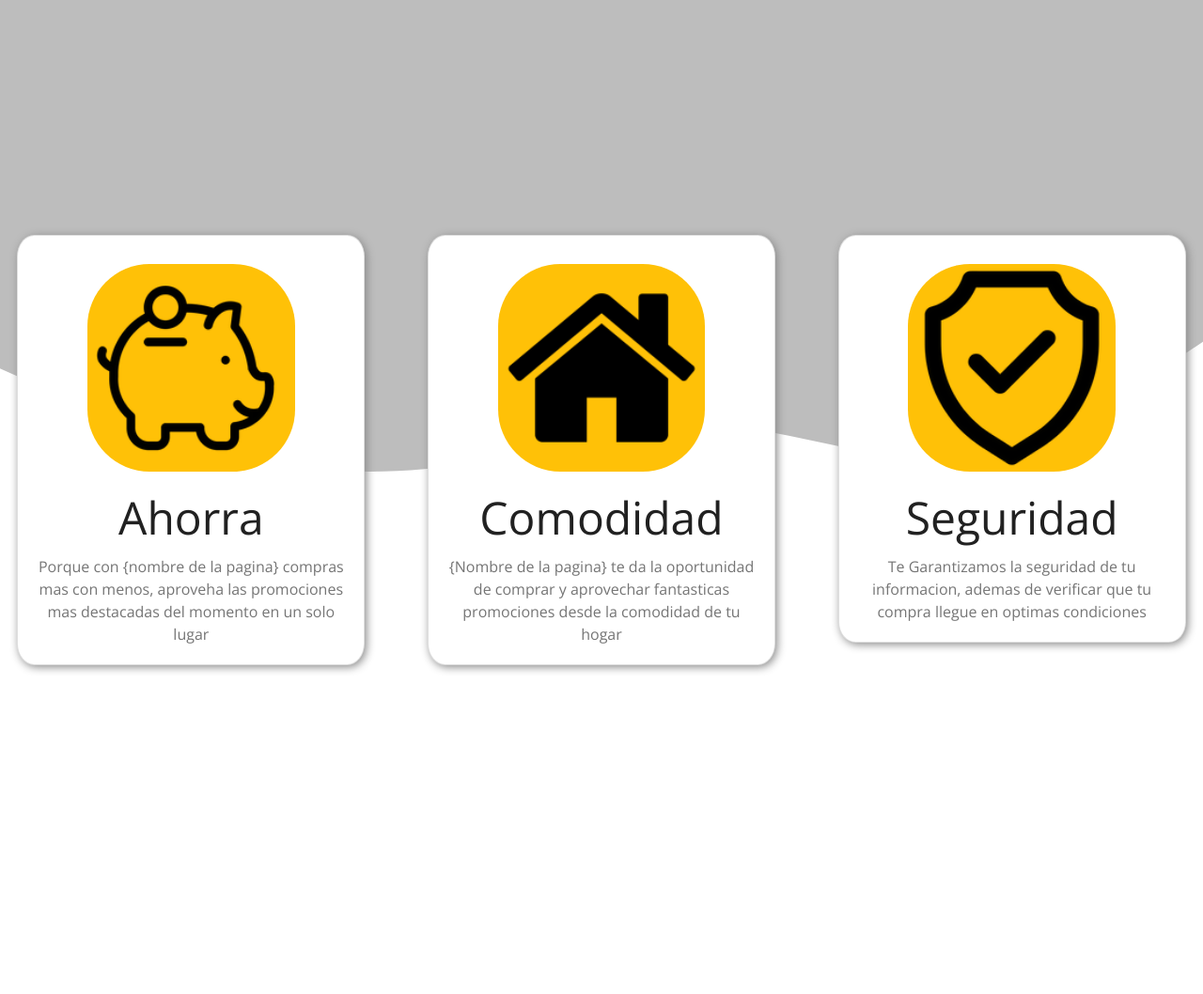
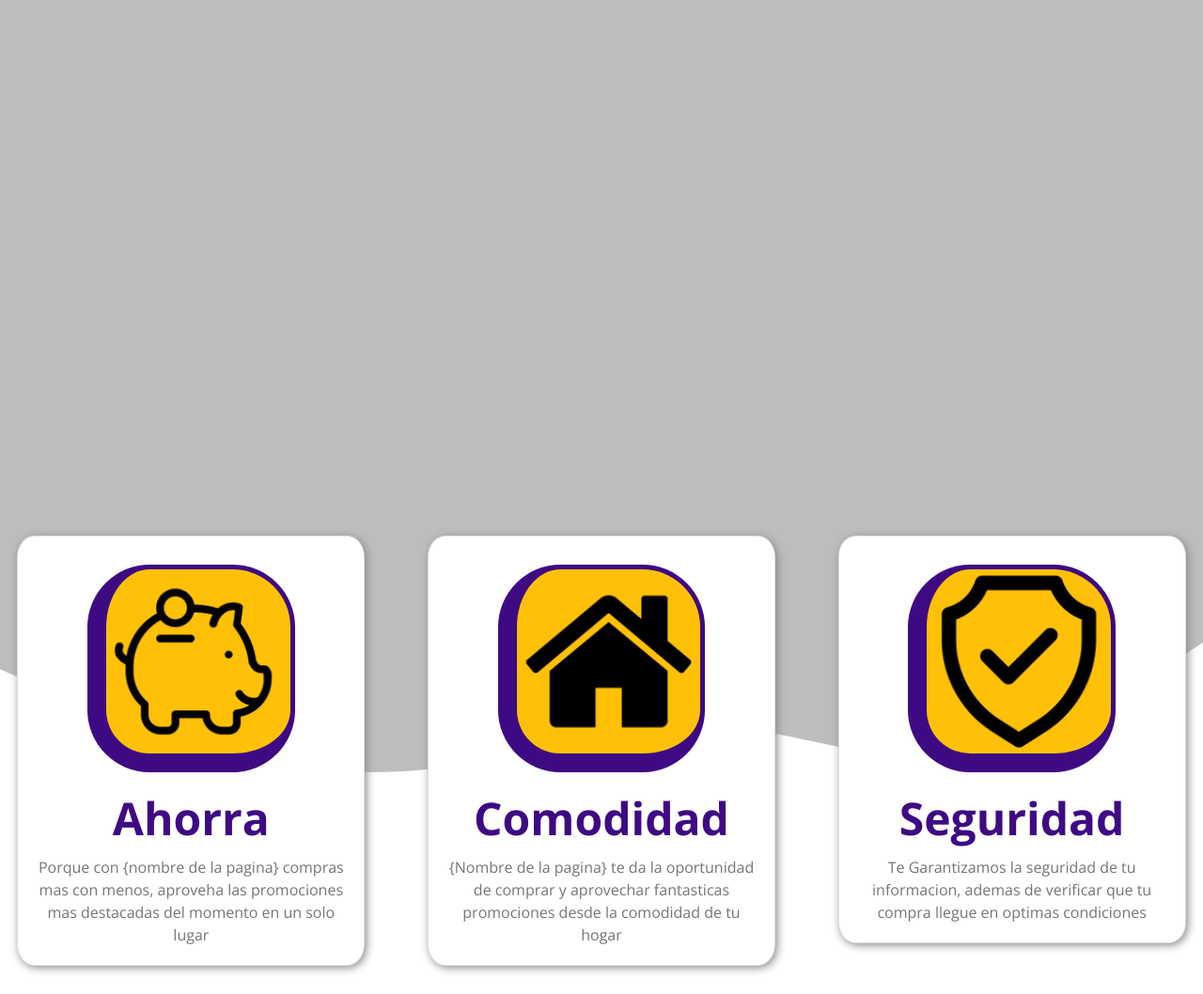
Before and after one commit to Lersgeeb/ProyectoPOO, a PHP site: page / in a window 1280 px wide. Shown: the whole page at 94% size. Before the commit the page ends 716 px from the top, so only its background shows below. Run offline with PHP 8.4, Linux system fonts and the light colour scheme.

Commit message:
add purple

```diff
--- a/Waves/index.html
+++ b/Waves/index.html
@@ -8,41 +8,50 @@
     <link rel="stylesheet" href="style.css">
 </head>
 <body>
+
+    <div class="firstView">
+    </div>
     <div class="topcurved"></div>
     <div class="boxes">
       <div class="cardlt row">
 
         <div class="col-12 col-sm-6 col-md-4">
-          <div class="card" >
+          <div class="card">
             <img src="./img/saving2.png" class="card-img-top" alt="...">
+
             <div class="card-body">
               <h2 class="card-title">Ahorra</h2>
               <p class="card-text">Porque con {nombre de la pagina} compras mas con menos, aproveha las promociones mas destacadas del momento en un solo lugar</p>
+            </div>
 
-            </div>
           </div>
         </div>
 
         <div class="col-12 col-sm-6 col-md-4">
           <div class="card" >
             <img src="./img/Home.png" class="card-img-top" alt="...">
+
             <div class="card-body">
               <h2 class="card-title">Comodidad</h2>
               <p class="card-text">{Nombre de la pagina} te da la oportunidad de comprar y aprovechar fantasticas promociones desde la comodidad de tu hogar</p>
+            </div>
 
-            </div>
           </div>
         </div>
+
         <div class="col-12 col-sm-6 col-md-4">
           <div class="card" >
+
             <img src="./img/security.png" class="card-img-top" alt="...">
+
             <div class="card-body">
               <h1 class="card-title">Seguridad</h1>
               <p class="card-text">Te Garantizamos la seguridad de tu informacion, ademas de verificar que tu compra llegue en optimas condiciones </p>
+            </div>
 
-            </div>
           </div>
         </div>
+
       </div>
     </div>
     <svg class="relative" xmlns="http://www.w3.org/2000/svg" viewBox="0 0 1440 320"><path fill="#BDBDBD" fill-opacity="1" d="M0,160L48,181.3C96,203,192,245,288,266.7C384,288,480,288,576,272C672,256,768,224,864,229.3C960,235,1056,277,1152,266.7C1248,256,1344,192,1392,160L1440,128L1440,0L1392,0C1344,0,1248,0,1152,0C1056,0,960,0,864,0C768,0,672,0,576,0C480,0,384,0,288,0C192,0,96,0,48,0L0,0Z"></path></svg>
--- a/Waves/style.css
+++ b/Waves/style.css
@@ -6,6 +6,8 @@ body{
 
     /*global variable*/
     --principal: #FFC107;
+    --complement: #3E0A84;
+    --complementDark: #300667;
     --secondary: #757575;
     --lightsecondary: #BDBDBD;
     --myBlack: #373435;
@@ -14,9 +16,10 @@ body{
 
 }
 
-section{
+.firstView{
+    background-color: var(--lightsecondary);
+    height: 40vh;
     width: 100%;
-    min-height: 1000px;
 }
 
 .topcurved{
@@ -34,16 +37,7 @@ section{
     z-index: 1;
 }
 
-/*
-.cardlt{
-    width: 80%;
-    display: grid;
-    grid-template-columns: repeat(auto-fill, minmax(300px, 1fr));
-    margin:auto;
-    justify-items: center;
-
-}*/
-
+/*COMPONENT CARD*/
 .card {
     max-width: 370px;
 
@@ -57,14 +51,7 @@ section{
     animation: 2s slide-up;
 }
 
-.card-title{
-    color: var(--text);
-    font-size: 3em;
-}
 
-.card-text{
-    color:var(--secondary);
-}
 
 @keyframes slide-up {
     from {
@@ -77,16 +64,25 @@ section{
     }
 }
 
-.card img{
+.card-img-top{
+    position: relative;
     margin: auto;
     border-radius: 30%;
     height: 60%;
     width: 60%;
     background-color: var(--principal);
+    border-bottom: 20px solid var(--complement);
+    border-left: 20px solid var(--complement);
+    border-top: 5px solid var(--complement);
+    border-right: 5px solid var(--complement);
 }
 
-.card .btn-primary{
-    background-color: white;
-    color: var(--principal);
-    border:1px solid var(--principal) ;
+.card-title{
+    color: var(--complement);
+    font-size: 3em;
+    font-weight: bolder;
 }
+
+.card-text{
+    color:var(--secondary);
+}
```
